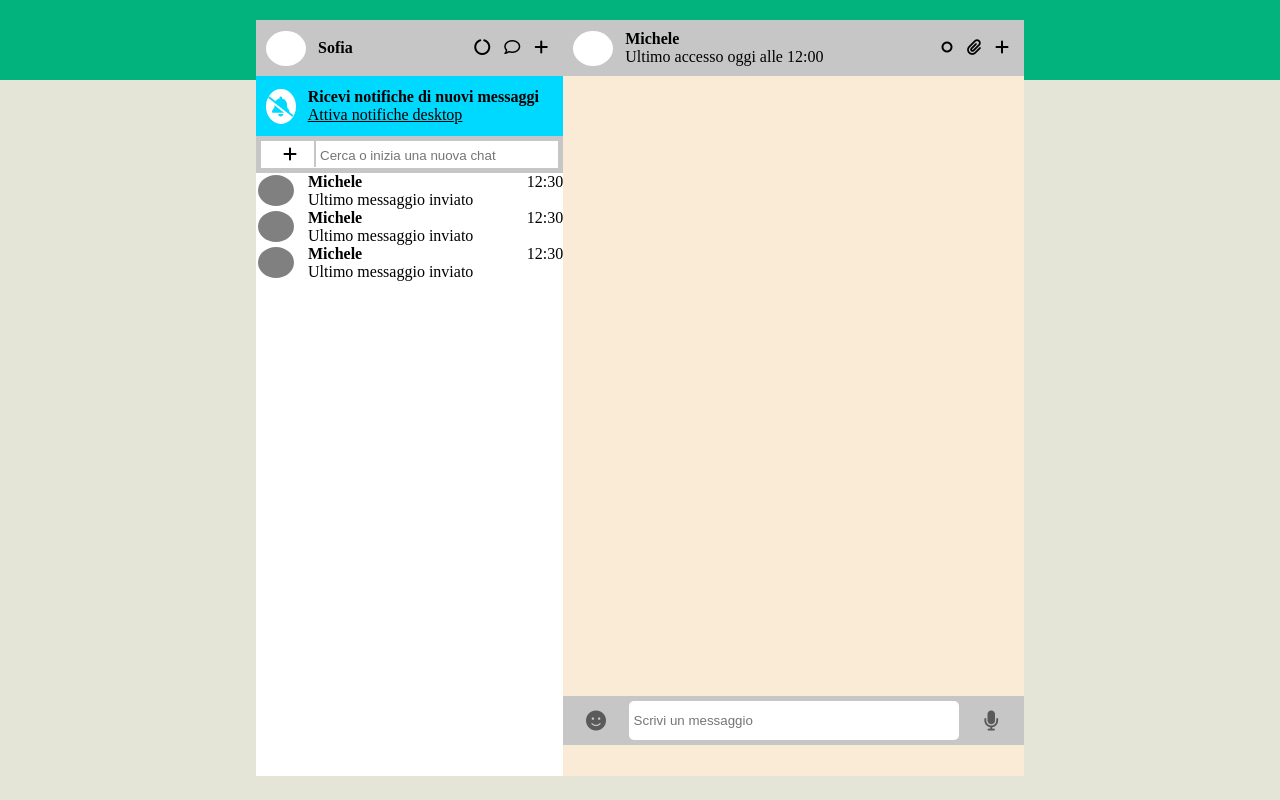
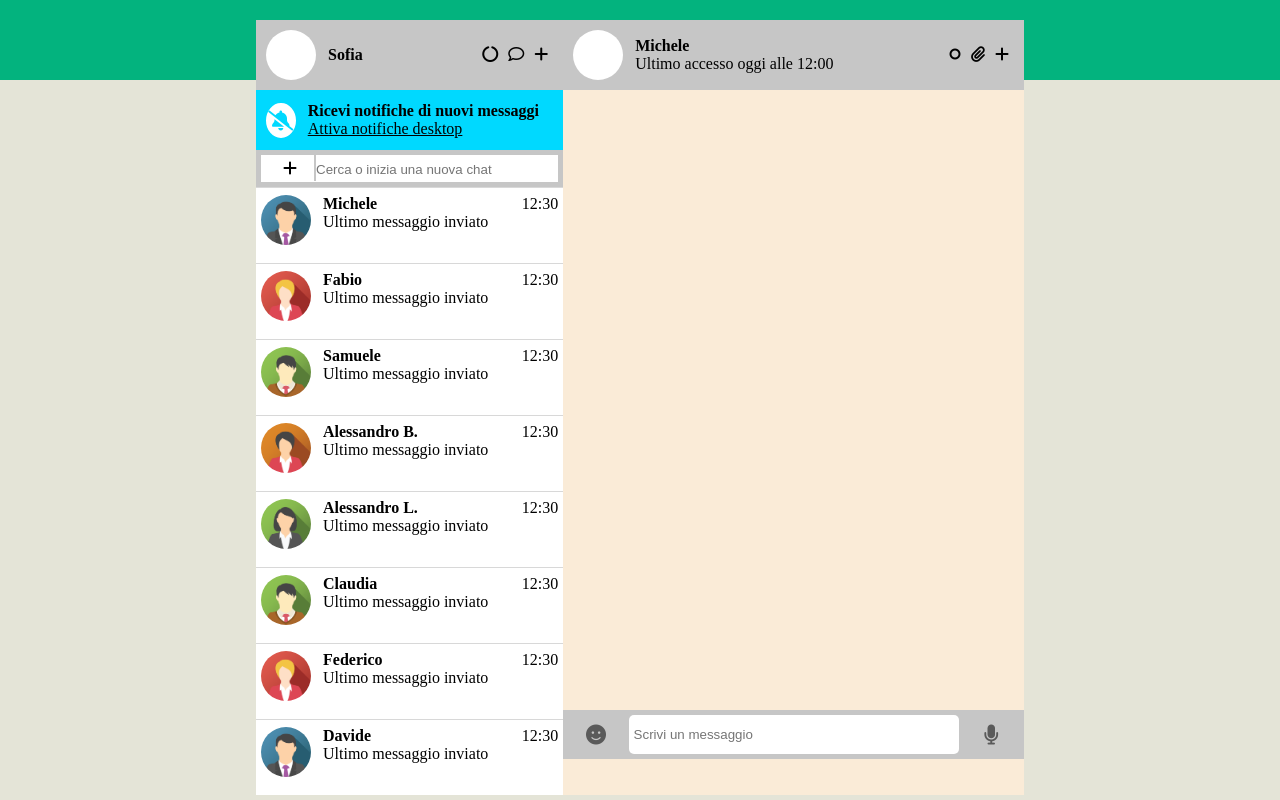
Before and after one commit to g4br100/vue-boolzapp, a plain HTML site: page index.html in a window 1280 px wide. Drawn offline with nearby package versions, Linux system fonts and the light colour scheme.

Commit message:
Stampa contatti con vue

```diff
--- a/css/style.css
+++ b/css/style.css
@@ -42,9 +42,7 @@ header{
     width: 60%;
 }
 
-#chat, #contactlist {
-    height: 700px;
-}
+
 
 #chat{
     background-color: antiquewhite;
@@ -90,13 +88,10 @@ header{
 }
 
 .circleuser{
-    border-radius: 50%;
-    border: 2px solid white;
+    border-radius: 30px;
     background-color: white;
-    font-size: 20px;
-    width: 40px;
-    height: 35px;
-    padding-top: 5px;
+    width: 50px;
+    height: 50px;
     margin-right: 12px;
 }
 
@@ -169,12 +164,22 @@ ul{
 ul li{
     display: flex;
     justify-content: space-between;
+    border-top: 1px solid rgb(216, 216, 216);
+    padding: 0 5px;
+    padding-top: 7px;
+    padding-bottom: 18px;
+
 }
 
 ul li div:first-of-type{
     display: flex;
 }
 
+ul li:hover{
+    background-color: rgb(199, 199, 199);
+    cursor: pointer;
+}
+
 .grey{
     background-color: grey;
 }
--- a/index.html
+++ b/index.html
@@ -58,32 +58,14 @@
                             </div>
                         </div>
                         <ul>
-                            <li>
+                            <li v-for="item in contacts">
                                 <div>
-                                    <div class="circleuser grey"></div>
                                     <div>
-                                        <h4>Michele</h4>
-                                        <p>Ultimo messaggio inviato</p>
+                                        <img class="circleuser" :src="item.image" alt="User Image" >
                                     </div>
-                                </div>
-                                <span>12:30</span>
-                            </li>
-                            <li>
-                                <div>
-                                    <div class="circleuser grey"></div>
                                     <div>
-                                        <h4>Michele</h4>
-                                        <p>Ultimo messaggio inviato</p>
-                                    </div>
-                                </div>
-                                <span>12:30</span>
-                            </li>
-                            <li>
-                                <div>
-                                    <div class="circleuser grey"></div>
-                                    <div>
-                                        <h4>Michele</h4>
-                                        <p>Ultimo messaggio inviato</p>
+                                        <h4>{{item.title}}</h4>
+                                        <p>{{item.text}}</p>
                                     </div>
                                 </div>
                                 <span>12:30</span>
@@ -103,5 +85,7 @@
                 </div>
         </div>
     </main>
+    <script src="https://unpkg.com/vue@3"></script>
+    <script src="js/main.js"></script>
 </body>
 </html>
--- a/js/main.js
+++ b/js/main.js
@@ -0,0 +1,47 @@
+const { createApp } = Vue;
+createApp({
+    data(){
+        return {
+            contacts: [
+                        {
+                            image: 'img/1.png',
+                            title: "Michele",
+                            text: 'Ultimo messaggio inviato'
+                        }, {
+                            image: 'img/2.png',
+                            title: 'Fabio',
+                            text: 'Ultimo messaggio inviato',
+                        }, {
+                            image: 'img/3.png',
+                            title: 'Samuele',
+                            text: 'Ultimo messaggio inviato',
+                        }, {
+                            image: 'img/4.png',
+                            title: 'Alessandro B.',
+                            text: 'Ultimo messaggio inviato',
+                        },
+                        {
+                            image: 'img/5.png',
+                            title: 'Alessandro L.',
+                            text: 'Ultimo messaggio inviato',
+                        },
+                        {
+                            image: 'img/3.png',
+                            title: 'Claudia',
+                            text: 'Ultimo messaggio inviato',
+                        },
+                        {
+                            image: 'img/2.png',
+                            title: 'Federico',
+                            text: 'Ultimo messaggio inviato',
+                        },
+                        {
+                            image: 'img/1.png',
+                            title: 'Davide',
+                            text: 'Ultimo messaggio inviato',
+                        },
+                ]
+            }
+        },
+
+}).mount("#container");
```
Also changed, not shown: img/1.png (added), img/2.png (added), img/3.png (added), img/4.png (added), img/5.png (added), 1 other file.
